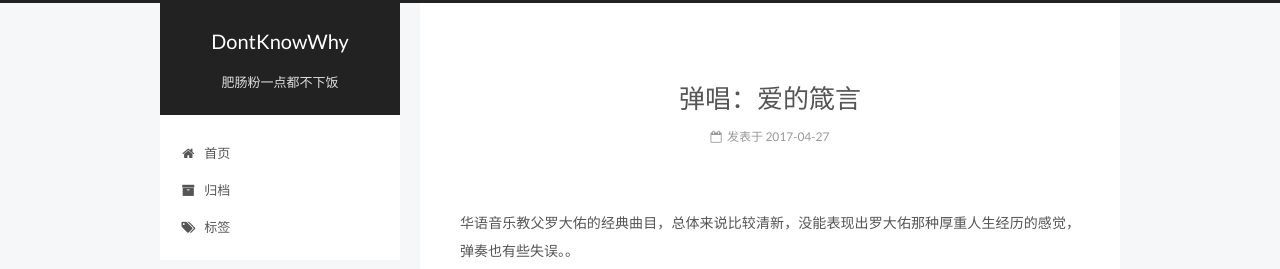
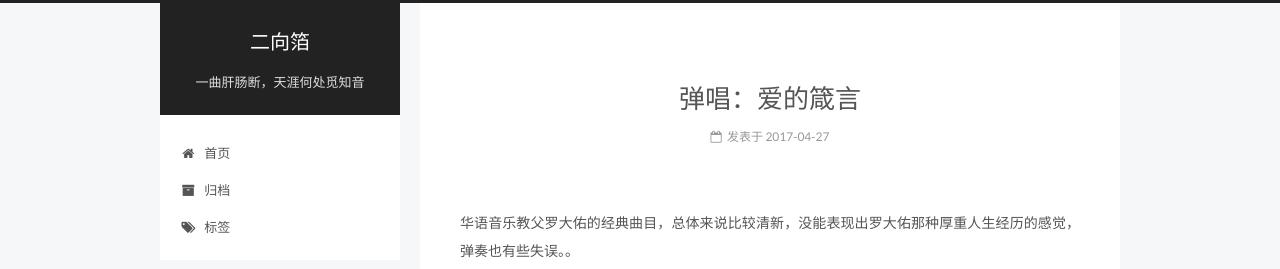
Before and after one commit to zzjzz9266a/zzjzz9266a.github.io, a plain HTML site: page index.html in a window 1280 px wide. Shown: the top 269 px of the page. Drawn offline with Linux system fonts and the light colour scheme.

Commit message:
Site updated: 2017-04-28 11:34:15

```diff
--- a/css/main.css
+++ b/css/main.css
@@ -1695,7 +1695,7 @@ pre .javascript .function {
   width: 4px;
   height: 4px;
   border-radius: 50%;
-  background: #7e18ff;
+  background: #04ffaf;
 }
 .links-of-blogroll {
   font-size: 13px;
--- a/index.html
+++ b/index.html
@@ -92,12 +92,12 @@
 
 <meta name="description" content="卑鄙是卑鄙者的通行证，高尚是高尚者的墓志铭">
 <meta property="og:type" content="website">
-<meta property="og:title" content="DontKnowWhy">
+<meta property="og:title" content="二向箔">
 <meta property="og:url" content="http://zzjzz9266a.github.io/index.html">
-<meta property="og:site_name" content="DontKnowWhy">
+<meta property="og:site_name" content="二向箔">
 <meta property="og:description" content="卑鄙是卑鄙者的通行证，高尚是高尚者的墓志铭">
 <meta name="twitter:card" content="summary">
-<meta name="twitter:title" content="DontKnowWhy">
+<meta name="twitter:title" content="二向箔">
 <meta name="twitter:description" content="卑鄙是卑鄙者的通行证，高尚是高尚者的墓志铭">
 
 
@@ -132,7 +132,7 @@
 
 
 
-  <title>DontKnowWhy</title>
+  <title>二向箔</title>
 </head>
 
 <body itemscope itemtype="http://schema.org/WebPage" lang="zh-Hans">
@@ -170,12 +170,12 @@
     <div class="custom-logo-site-title">
       <a href="/"  class="brand" rel="start">
         <span class="logo-line-before"><i></i></span>
-        <span class="site-title">DontKnowWhy</span>
+        <span class="site-title">二向箔</span>
         <span class="logo-line-after"><i></i></span>
       </a>
     </div>
 
-        <p class="site-subtitle">肥肠粉一点都不下饭</p>
+        <p class="site-subtitle">一曲肝肠断，天涯何处觅知音</p>
 
   </div>
 
@@ -262,7 +262,7 @@
     </span>
 
     <span hidden itemprop="publisher" itemscope itemtype="http://schema.org/Organization">
-      <meta itemprop="name" content="DontKnowWhy">
+      <meta itemprop="name" content="二向箔">
     </span>
 
 
@@ -397,7 +397,7 @@
     </span>
 
     <span hidden itemprop="publisher" itemscope itemtype="http://schema.org/Organization">
-      <meta itemprop="name" content="DontKnowWhy">
+      <meta itemprop="name" content="二向箔">
     </span>
 
 
@@ -526,7 +526,7 @@
     </span>
 
     <span hidden itemprop="publisher" itemscope itemtype="http://schema.org/Organization">
-      <meta itemprop="name" content="DontKnowWhy">
+      <meta itemprop="name" content="二向箔">
     </span>
 
 
```
Also changed, not shown: 2016/12/25/二维码从生成到验证/index.html (+5 -5 lines), 2016/12/25/基于ObjectMapper的本地缓存/index.html (+5 -5 lines), 2017/04/27/弹唱：爱的箴言/index.html (+5 -5 lines), archives/index.html (+6 -6 lines), tags/python/index.html (+6 -6 lines), tags/二维码/index.html (+6 -6 lines), tags/图像处理/index.html (+6 -6 lines), tags/自娱自乐/index.html (+6 -6 lines), tags/音乐/index.html (+6 -6 lines).
